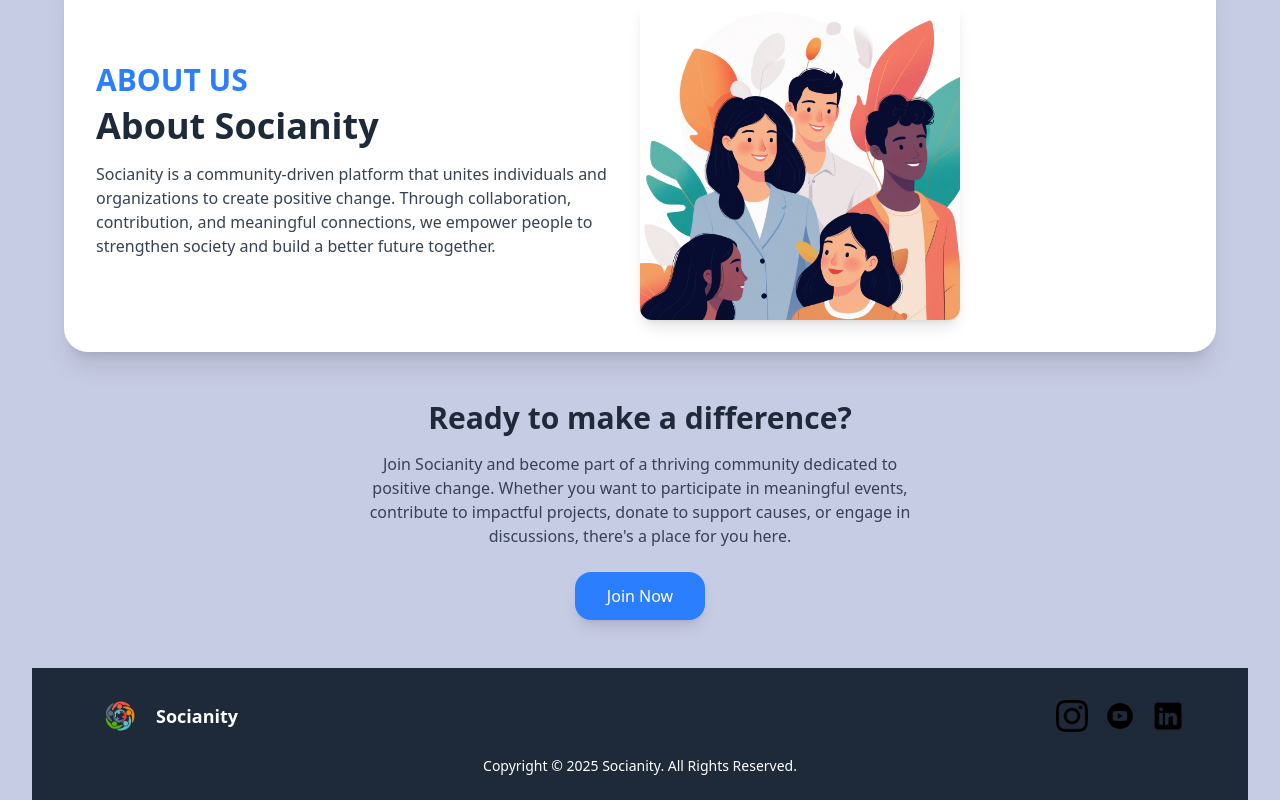
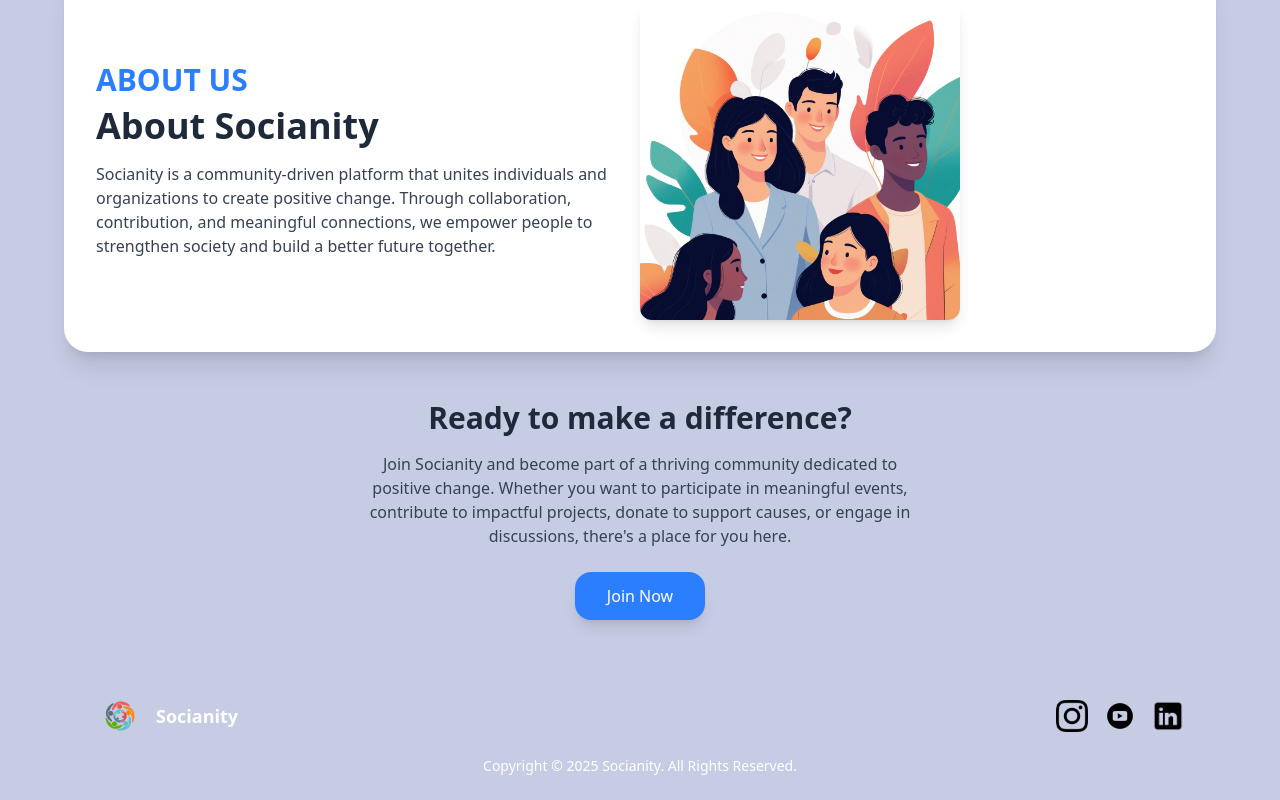
Before and after one commit to kharelbaibhav7/socianity, a React (Vite) app in the folder frontend/: page / in a window 1280 px wide. Shown: the part 860-1660 px from the top of the page. Built offline with nearby package versions, Linux system fonts and the light colour scheme; a web font is replaced by a local one.

Commit message:
Minor change in footor

```diff
--- a/frontend/src/pages/HomePage.jsx
+++ b/frontend/src/pages/HomePage.jsx
@@ -74,7 +74,7 @@ const HomePage = () => {
             </div>
 
             {/* Footer */}
-            <div className="bg-gray-800 text-white py-6 mt-12">
+            <div className="bg-white-800 border-radius-3xl text-white py-6 mt-12">
                 <div className="flex flex-col md:flex-row justify-between items-center max-w-6xl mx-auto px-8">
                     <div className="flex items-center gap-3">
                         <img src="../../images/logo.png" alt="Logo" className="w-12 h-12 rounded-full" />
```
